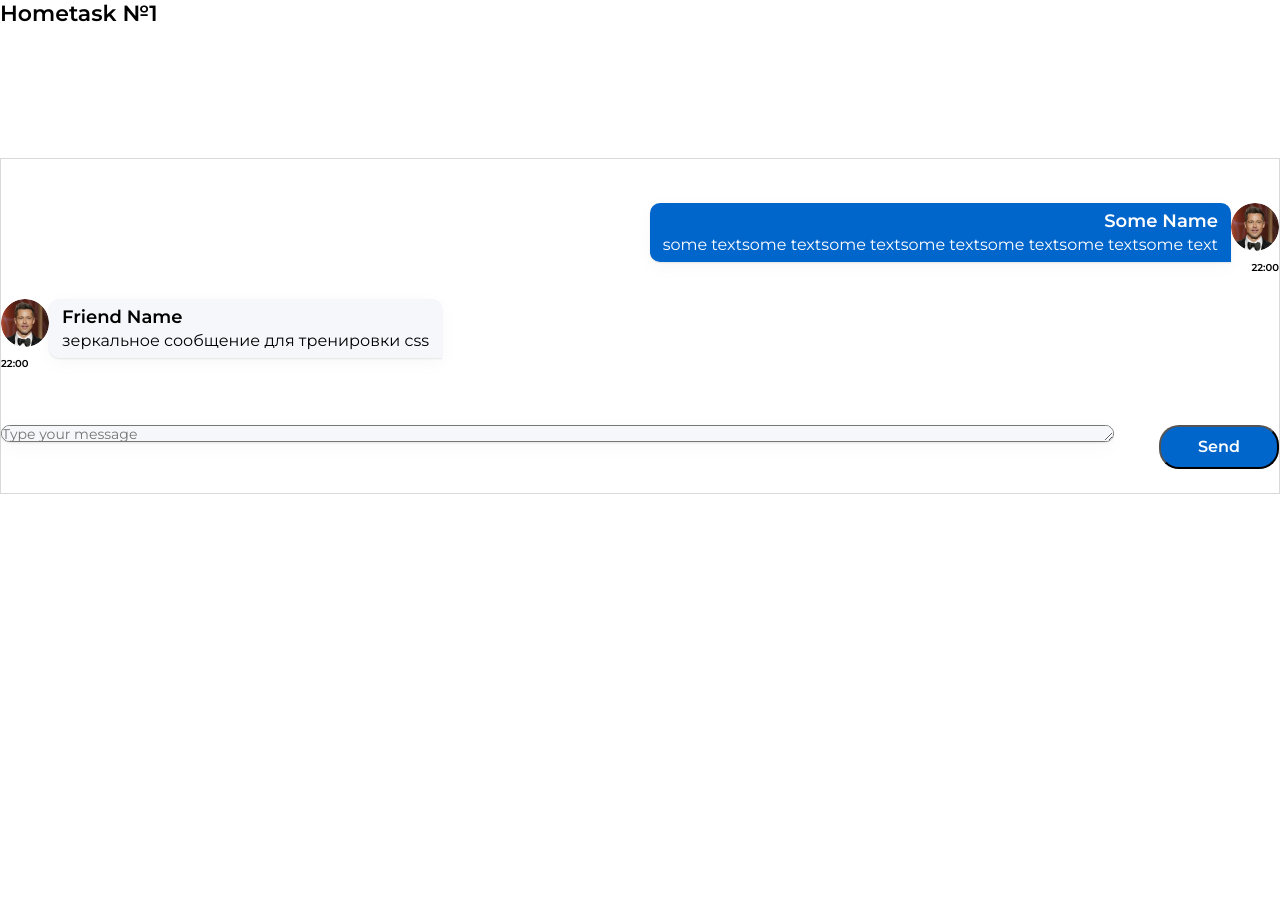
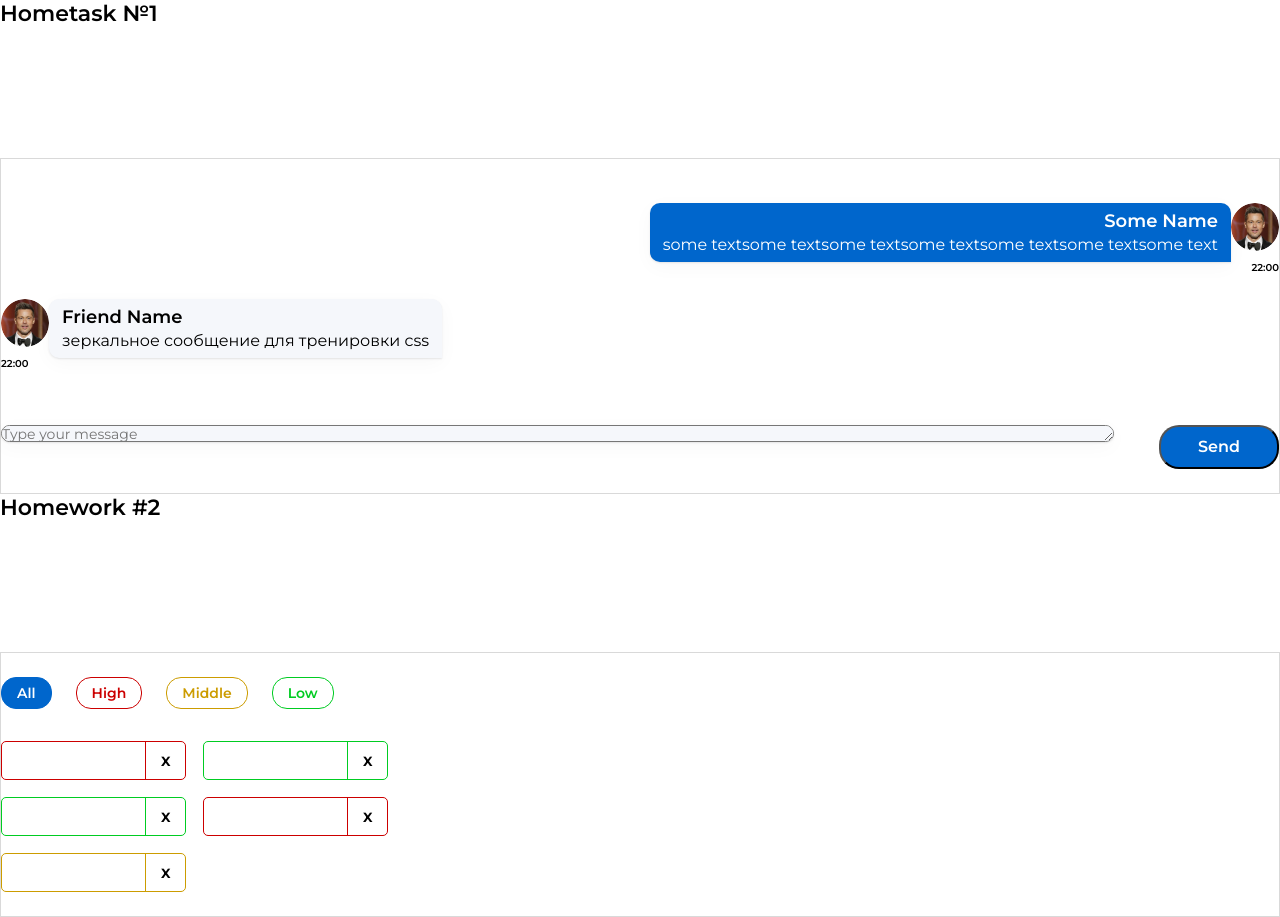
Before and after one commit to Karpenko21/my-homework, a React (Create React App) app: page / in a window 1280 px wide. Before the commit the page ends 800 px from the top, so only its background shows below. Built offline with nearby package versions, Linux system fonts and the light colour scheme.

Commit message:
hw2 part 1

```diff
--- a/package.json
+++ b/package.json
@@ -1,6 +1,6 @@
 {
   "name": "hws2",
-  "homepage": "https://github.com/Karpenko21",
+  "homepage": "https://Karpenko21.github.io/my-homework",
   "version": "0.1.0",
   "private": true,
   "dependencies": {
@@ -16,7 +16,7 @@
     "@types/react-dom": "18.0.6",
     "@types/uuid": "8.3.4",
     "axios": "0.27.2",
-    "gh-pages": "4.0.0",
+    "gh-pages": "^5.0.0",
     "react": "18.2.0",
     "react-dom": "18.2.0",
     "react-redux": "8.0.4",
@@ -32,6 +32,8 @@
     "build": "react-scripts build",
     "test": "react-scripts test",
     "eject": "react-scripts eject",
+    "predeploy": "npm run build",
+    "deploy": "gh-pages -d build",
     "predeploy": "npm run build",
     "deploy": "gh-pages -d build"
   },
--- a/src/s1-main/App.tsx
+++ b/src/s1-main/App.tsx
@@ -1,13 +1,14 @@
 import React from 'react'
 import s from './App.module.css'
 import HW1 from '../s2-homeworks/hw01/HW1'
+import HW2 from "../s2-homeworks/hw02/HW2";
 
 function App() {
     return (
         <div className={s.App}>
             <HW1/>
             {/*раскомментировать по ходу выполнения*/}
-            {/*<HW2/>*/}
+            <HW2/>
             {/*<HW3/>*/}
             {/*<HW4/>*/}
 
--- a/src/s2-homeworks/hw02/HW2.tsx
+++ b/src/s2-homeworks/hw02/HW2.tsx
@@ -17,16 +17,16 @@ import s2 from '../../s1-main/App.module.css'
 * */
 
 // types
-export type AffairPriorityType = any // need to fix any
+export type AffairPriorityType = 'high'| 'middle' | 'low' // need to fix any
 export type AffairType = {
-    _id: any // need to fix any
-    name: any // need to fix any
+    _id: number // need to fix any
+    name: string // need to fix any
     priority: AffairPriorityType
 }
 export type FilterType = 'all' | AffairPriorityType
 
 // constants
-const defaultAffairs: any = [ // need to fix any
+const defaultAffairs: AffairType [] = [ // need to fix any
     {_id: 1, name: 'React', priority: 'high'}, // студенты могут изменить содержимое name и количество элементов в массиве, ...priority не менять!
     {_id: 2, name: 'anime', priority: 'low'},
     {_id: 3, name: 'games', priority: 'low'},
@@ -35,23 +35,30 @@ const defaultAffairs: any = [ // need to fix any
 ]
 
 // pure helper functions
-export const filterAffairs = (affairs: any, filter: any): any => { // need to fix any
-
-
-    return affairs // need to fix
+export const filterAffairs = (affairs: AffairType[], filter: FilterType): AffairType[] => { // need to fix any
+    if (filter === "all") {
+        return affairs
+    } else if (filter === "high") {
+        affairs = affairs.filter(a => a.priority === "high")
+    } else if (filter === "middle") {
+        affairs = affairs.filter(a => a.priority === "middle")
+    } else if (filter === "low") {
+        affairs = affairs.filter(a => a.priority === "low")
+    }
+        return affairs // need to fix
 }
-export const deleteAffair = (affairs: any, _id: any): any => { // need to fix any
-
+export const deleteAffair = (affairs: AffairType[], _id: number): AffairType[] => { // need to fix any
+    affairs = affairs.filter(a => _id !== a._id)
     return affairs // need to fix
 }
 
 function HW2() {
-    const [affairs, setAffairs] = useState<any>(defaultAffairs) // need to fix any
+    const [affairs, setAffairs] = useState<AffairType[]>(defaultAffairs) // need to fix any
     const [filter, setFilter] = useState<FilterType>('all')
 
     const filteredAffairs = filterAffairs(affairs, filter)
-    const deleteAffairCallback = (_id: any) => { // need to fix any
-        // need to fix
+    const deleteAffairCallback = (_id: number) => {// need to fix any
+        setAffairs(deleteAffair(affairs, _id))// need to fix
     }
 
     return (
--- a/src/s2-homeworks/hw02/affairs/Affairs.tsx
+++ b/src/s2-homeworks/hw02/affairs/Affairs.tsx
@@ -4,7 +4,7 @@ import {AffairType, FilterType} from '../HW2'
 import s from './Affairs.module.css'
 
 type AffairsPropsType = {
-    data: any // need to fix any
+    data: AffairType[] // need to fix any
     setFilter: any
     deleteAffairCallback: any
     filter: FilterType
--- a/src/s2-homeworks/hw02/affairs/affair/Affair.tsx
+++ b/src/s2-homeworks/hw02/affairs/affair/Affair.tsx
@@ -1,17 +1,17 @@
 import React from 'react'
-import { AffairType } from '../../HW2'
+import {AffairType} from '../../HW2'
 import s from './Affair.module.css'
 import s2 from '../Affairs.module.css'
 
 type AffairPropsType = {
     // key не нужно типизировать
     affair: AffairType
-    deleteAffairCallback: any // need to fix any
+    deleteAffairCallback: (_id: number) => void// need to fix any
 }
 
 function Affair(props: AffairPropsType) {
     const deleteCallback = () => {
-        // need to fix
+        props.deleteAffairCallback(props.affair._id)// need to fix
     }
 
     const nameClass = s.name + ' ' + s2[props.affair.priority]
@@ -35,6 +35,8 @@ function Affair(props: AffairPropsType) {
             <button
                 id={'hw2-button-delete-' + props.affair._id}
                 className={buttonClass}
+                onClick={() => deleteCallback()}
+
                 // need to fix
 
             >
```
Also changed, not shown: 1 other file (tests, documents, lock files or other folders).
